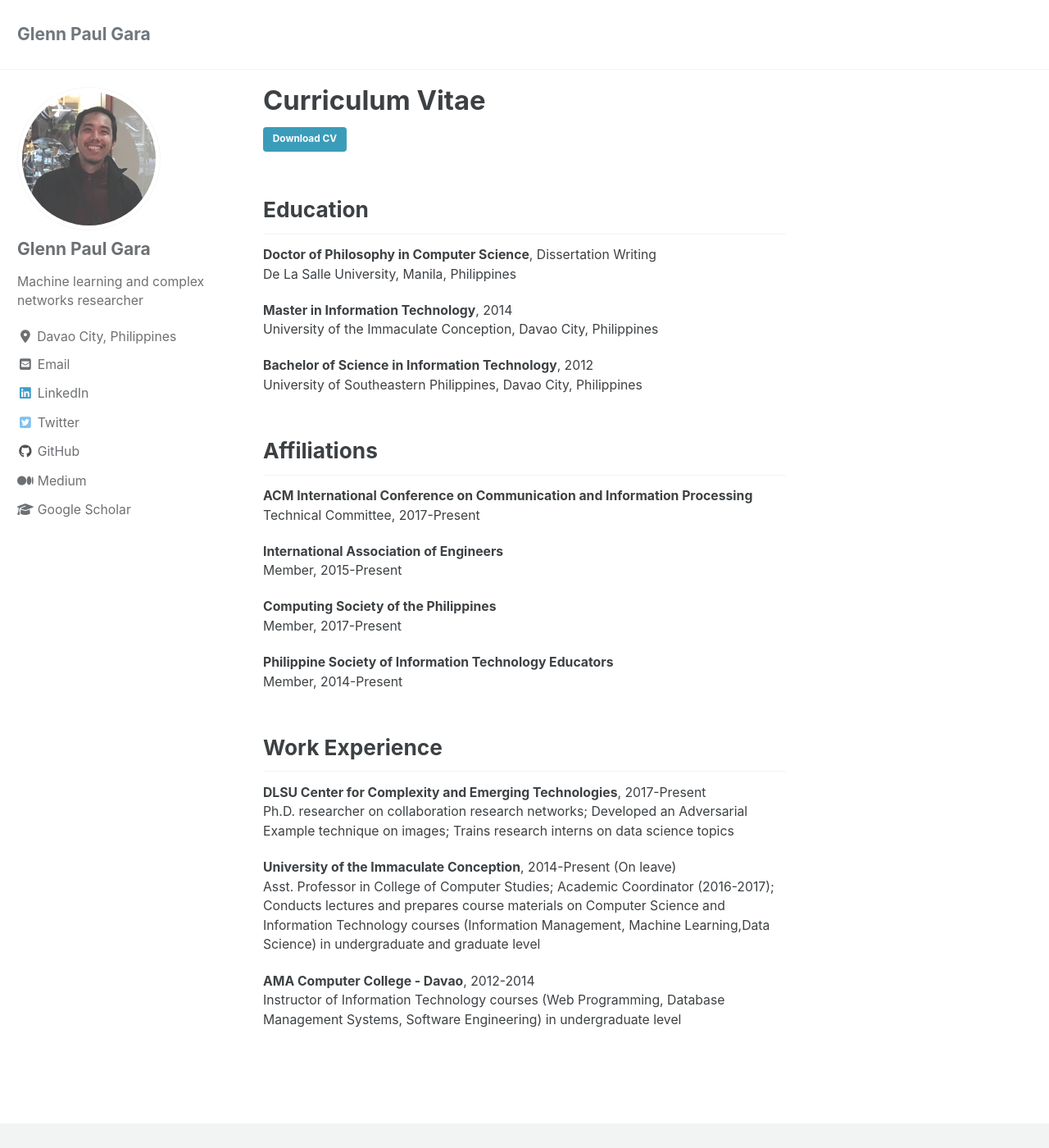
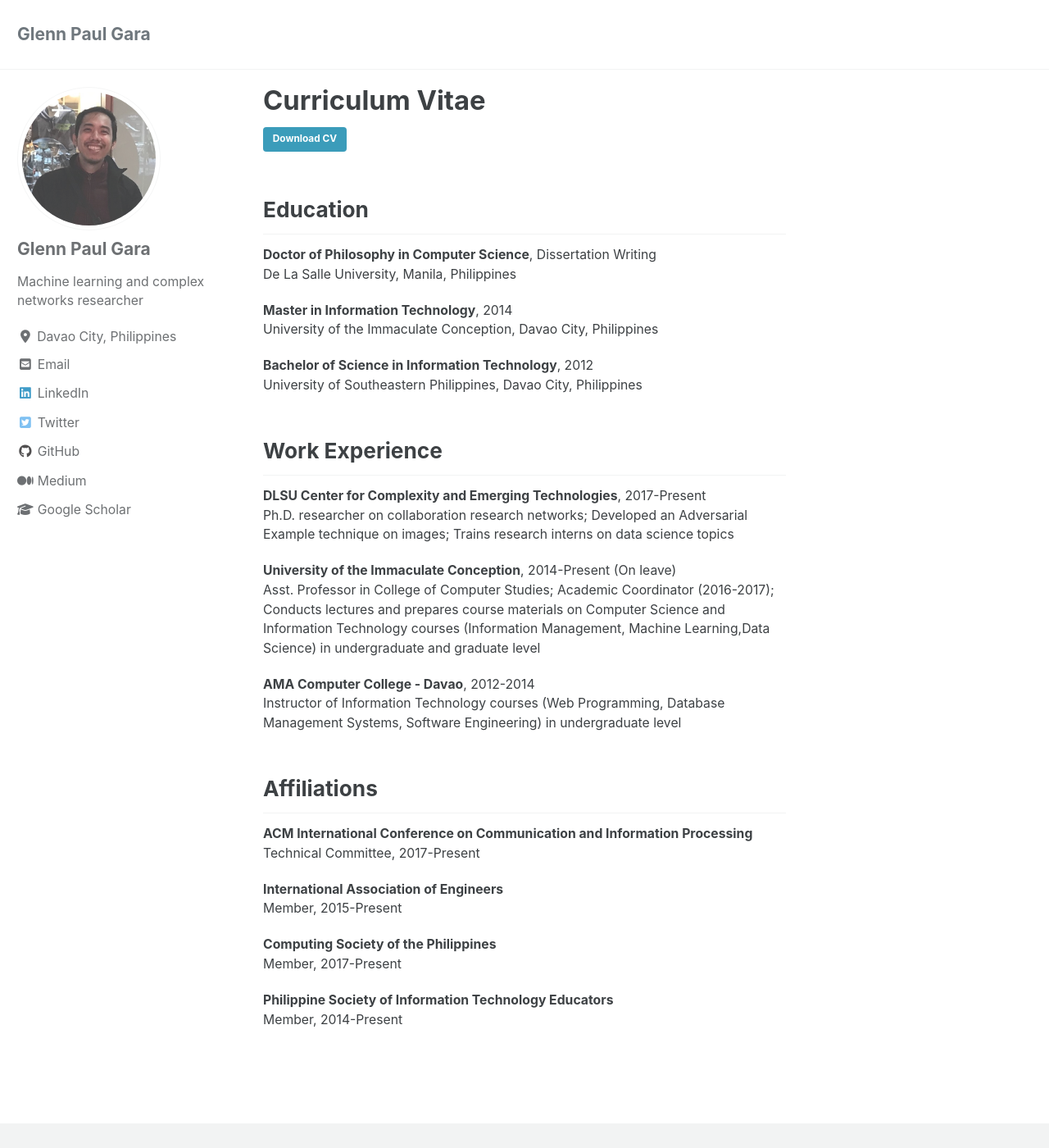
Before and after one commit to glenngara/glenngara.github.io, a Jekyll site: the page built from _pages/cv.md, in a window 1280 px wide and 1400 px high. Shown: the whole window at 82% size. Built offline with Jekyll 4.4.1, drawn with Linux system fonts in a browser that asks for light colours; cached includes are drawn as plain includes; nearby versions of some CDN libraries; part of the change alters nothing that is shown.

Commit message:
Edited CV page

```diff
--- a/_pages/cv.md
+++ b/_pages/cv.md
@@ -17,6 +17,17 @@ University of the Immaculate Conception, Davao City, Philippines
 **Bachelor of Science in Information Technology**, 2012
 University of Southeastern Philippines, Davao City, Philippines
 
+Work Experience
+------
+**DLSU Center for Complexity and Emerging Technologies**, 2017-Present
+Ph.D. researcher on collaboration research networks; Developed an Adversarial Example technique on images; Trains research interns on data science topics
+
+**University of the Immaculate Conception**, 2014-Present (On leave)
+Asst. Professor in College of Computer Studies; Academic Coordinator (2016-2017); Conducts lectures and prepares course materials on Computer Science and Information Technology courses (Information Management, Machine Learning,Data Science) in undergraduate and graduate level
+
+**AMA Computer College - Davao**, 2012-2014
+Instructor of Information Technology courses (Web Programming, Database Management Systems, Software Engineering) in undergraduate level
+
 Affiliations
 ------
 **ACM International Conference on Communication and Information Processing**
@@ -30,14 +41,3 @@ Member, 2017-Present
 
 **Philippine Society of Information Technology Educators**
 Member, 2014-Present
-
-Work Experience
-------
-**DLSU Center for Complexity and Emerging Technologies**, 2017-Present
-Ph.D. researcher on collaboration research networks; Developed an Adversarial Example technique on images; Trains research interns on data science topics
-
-**University of the Immaculate Conception**, 2014-Present (On leave)
-Asst. Professor in College of Computer Studies; Academic Coordinator (2016-2017); Conducts lectures and prepares course materials on Computer Science and Information Technology courses (Information Management, Machine Learning,Data Science) in undergraduate and graduate level
-
-**AMA Computer College - Davao**, 2012-2014
-Instructor of Information Technology courses (Web Programming, Database Management Systems, Software Engineering) in undergraduate level
```
